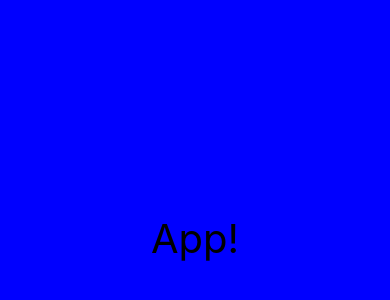
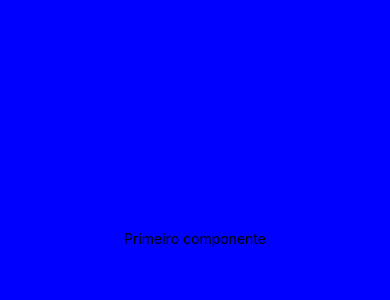
Before and after one commit to patrickfeitosa/react-native-apps-course, a React Native app in the folder exercicios/: screen / in a window 390 px wide. Shown: the part 184-484 px from the top of the page. Built offline with nearby package versions, Linux system fonts and the light colour scheme.

Commit message:
Criado primeiro componente

```diff
--- a/exercicios/src/App.js
+++ b/exercicios/src/App.js
@@ -1,11 +1,14 @@
 import React, { Component } from 'react';
 import { View, Text, StyleSheet } from 'react-native';
+
+/* Components */
+import Simples from './Components/Simples.js';
 
 export default class App extends Component {
     render() {
         return (
             <View style={styles.container}>
-                <Text style={styles.f20}>App!</Text>
+                <Simples textInside="Primeiro componente"/>
             </View>
         );
     };
--- /dev/null
+++ b/exercicios/src/Components/Simples.js
@@ -0,0 +1,6 @@
+import React from 'react';
+import { Text } from 'react-native';
+
+export default ({ textInside }) => (
+    <Text>{textInside}</Text>
+);
```
